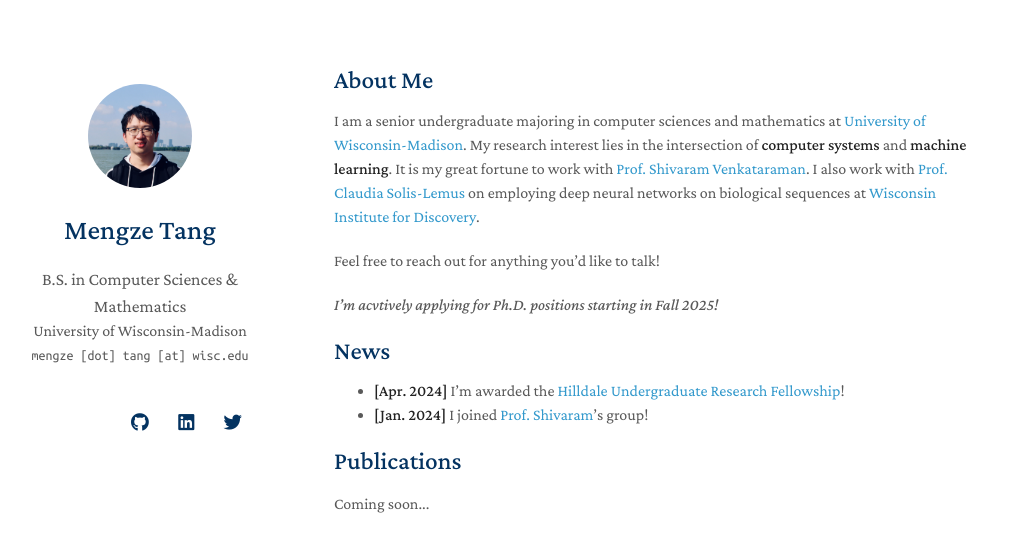
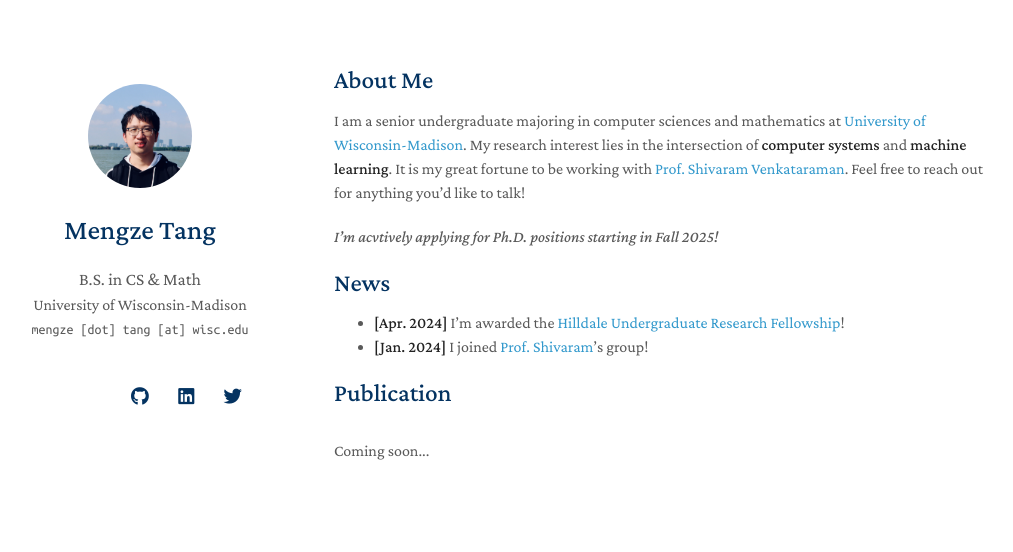
Before and after one commit to madmtang/madmtang.github.io, a Jekyll site: the page built from index.md, in a window 1280 px wide. Shown: the top 552 px of the page, without its empty margins (136-1149 px from the left). Built offline with Jekyll 4.4.1, drawn with Linux system fonts in a browser that asks for light colours; nearby versions of some CDN libraries; a style sheet for code colours, icons or effects is not loaded; our own code applies the rules of GitHub Pages for plain Markdown files.

Commit message:
update bio & position

```diff
--- a/_config.yml
+++ b/_config.yml
@@ -1,6 +1,6 @@
 # Basic Information
 title: Mengze Tang
-position: B.S. in Computer Sciences & Mathematics
+position: B.S. in CS & Math
 affiliation: University of Wisconsin-Madison
 email: mengze [dot] tang [at] wisc.edu
 
--- a/_includes/publications.md
+++ b/_includes/publications.md
@@ -1,4 +1,5 @@
-<h2 id="publications" style="margin: 2px 0px -15px;">Publications</h2>
+<!-- <h2 id="publications" style="margin: 2px 0px -15px;">Publications</h2> -->
+## Publication
 
 <div class="publications">
 <ol class="bibliography">
--- a/index.md
+++ b/index.md
@@ -4,9 +4,7 @@ layout: homepage
 
 ## About Me
 
-I am a senior undergraduate majoring in computer sciences and mathematics at <a href="https://www.wisc.edu/" target="_blank">University of Wisconsin-Madison</a>. My research interest lies in the intersection of **computer systems** and **machine learning**. It is my great fortune to work with <a href="https://shivaram.org/" target="_blank">Prof. Shivaram Venkataraman</a>. I also work with <a href="https://solislemuslab.github.io//pages/people.html" target="_blank">Prof. Claudia Solis-Lemus</a> on employing deep neural networks on biological sequences at <a href="https://wid.wisc.edu/" target="_blank">Wisconsin Institute for Discovery</a>.
-
-Feel free to reach out for anything you'd like to talk!
+I am a senior undergraduate majoring in computer sciences and mathematics at <a href="https://www.wisc.edu/" target="_blank">University of Wisconsin-Madison</a>. My research interest lies in the intersection of **computer systems** and **machine learning**. It is my great fortune to be working with <a href="https://shivaram.org/" target="_blank">Prof. Shivaram Venkataraman</a>. Feel free to reach out for anything you'd like to talk!
 
 *I'm acvtively applying for Ph.D. positions starting in Fall 2025!*
 
```
